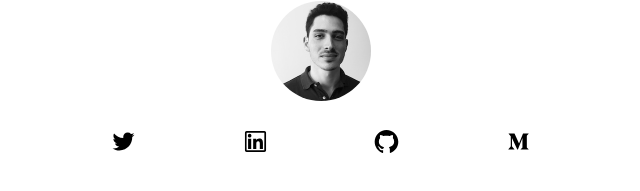
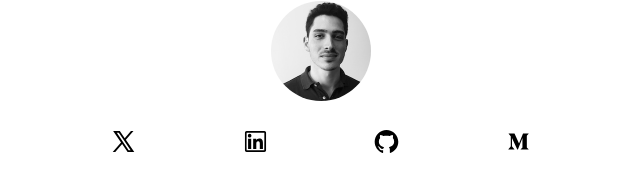
Before and after one commit to alexbensimon/personal-website, a Next.js app: page / in a window 1280 px wide. Shown: the part 139-330 px from the top of the page, without its empty margins (319-959 px from the left). Built offline with nearby package versions, Linux system fonts and the light colour scheme; a web font is replaced by a local one.

Commit message:
Change Twitter logo to X

```diff
--- a/package.json
+++ b/package.json
@@ -12,7 +12,7 @@
     "next": "^13.x",
     "react": "^18.x",
     "react-dom": "^18.x",
-    "react-icons": "^3.10.0"
+    "react-icons": "^5.x"
   },
   "devDependencies": {
     "@next/eslint-plugin-next": "^14.2.13",
--- a/pages/index.tsx
+++ b/pages/index.tsx
@@ -4,7 +4,7 @@ import {
   AiOutlineGithub,
   AiOutlineLinkedin,
   AiOutlineMedium,
-  AiOutlineTwitter,
+  AiOutlineX,
 } from 'react-icons/ai';
 import { ExternalLink } from '../components/ExternalLink';
 
@@ -17,8 +17,8 @@ const Index = () => (
     <div className="root">
       <img src="/img/photo.jpg" alt="My face" />
       <div className="icons">
-        <ExternalLink href="https://twitter.com/alexbensimon">
-          <AiOutlineTwitter size="1.5em" title="Twitter" />
+        <ExternalLink href="https://x.com/alexbensimon">
+          <AiOutlineX size="1.5em" title="Twitter" />
         </ExternalLink>
         <ExternalLink href="https://linkedin.com/in/alexandrebensimon/">
           <AiOutlineLinkedin size="1.5em" title="LinkedIn" />
```
Also changed, not shown: 1 other file (tests, documents, lock files or other folders).
